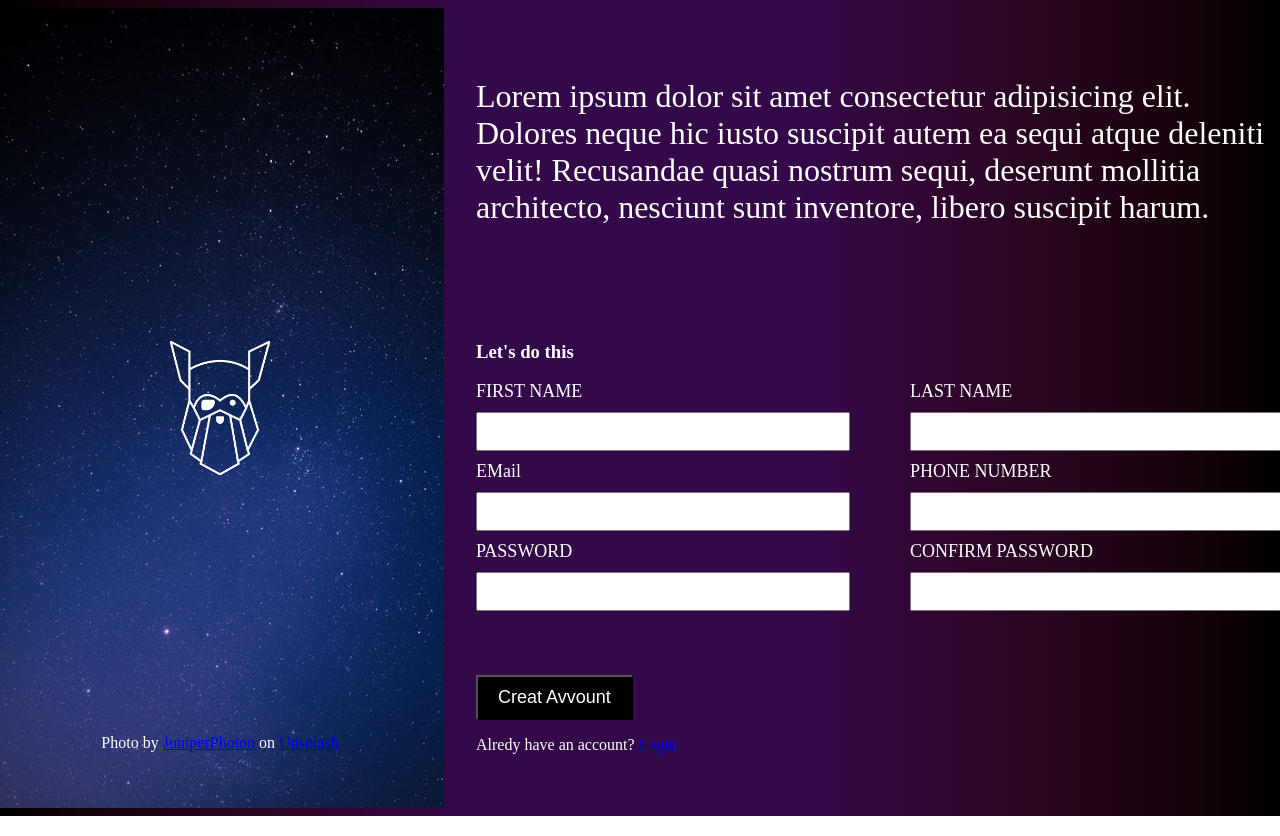
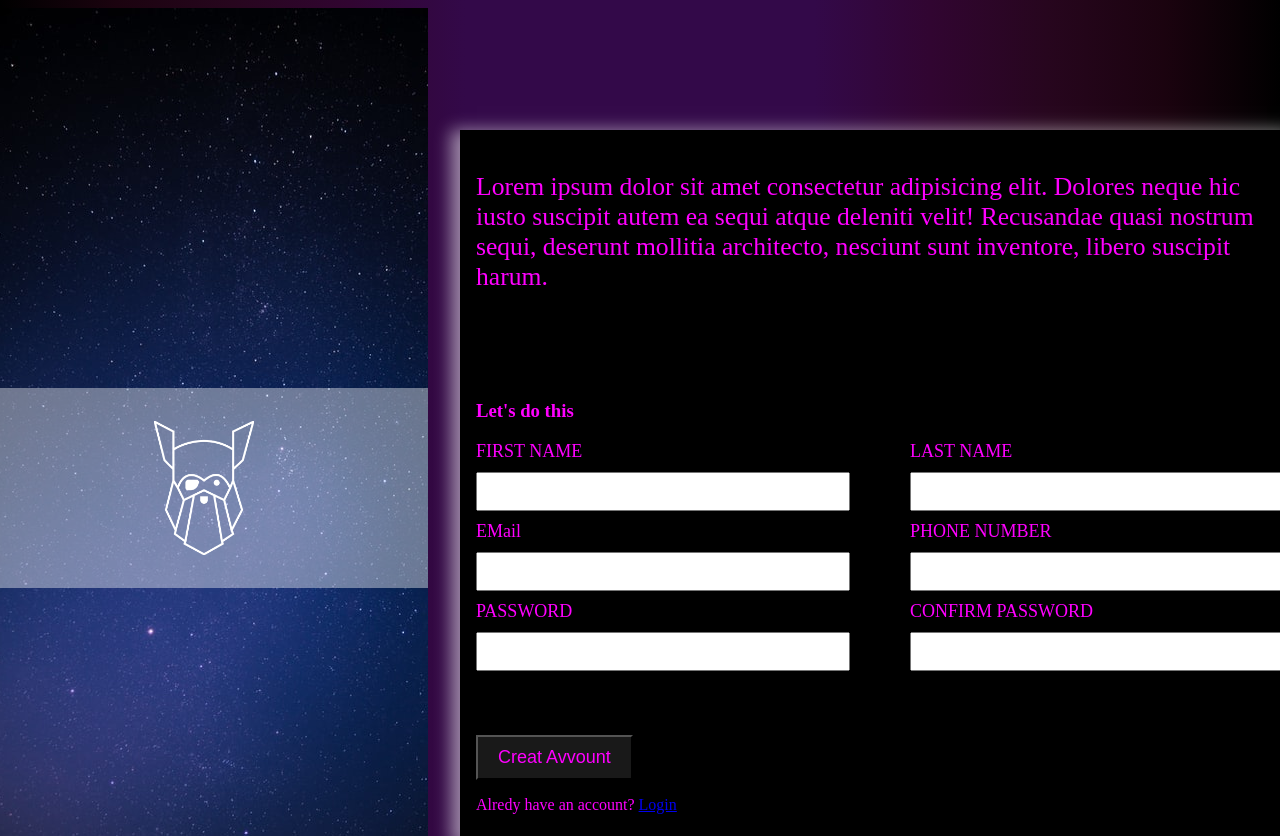
Before and after one commit to Aknexad/signUp-form, a plain HTML site: page index.html in a window 1280 px wide. Shown: the top 836 px of the page. Drawn offline with Linux system fonts and the light colour scheme.

Commit message:
add style

```diff
--- a/index.html
+++ b/index.html
@@ -16,6 +16,7 @@
       <!-- bg section -->
       <div class="bg-section">
         <div class="bg">
+          <div id="bg-op"></div>
           <div class="bg-logo">
             <img
               src="./image/odin-lined.png"
--- a/style.css
+++ b/style.css
@@ -1,7 +1,9 @@
 :root {
   box-sizing: border-box;
 
-  --font-color: #fff;
+  --primary-color: #000;
+  --secondary-color: #191919;
+  --font-color: #ff00ff;
 }
 
 body {
@@ -43,7 +45,8 @@ body {
   justify-content: center;
   align-items: center;
   width: 35vw;
-  height: 100vh;
+  height: 960px;
+  background: no-repeat;
   background-image: url(./image/bg-1.jpg);
 }
 
@@ -61,8 +64,16 @@ body {
   position: absolute;
 }
 
+#bg-op {
+  width: 35vw;
+  height: 200px;
+  background-color: white;
+  opacity: 40%;
+  position: absolute;
+}
+
 .copyright {
-  margin-top: 670px;
+  margin-top: 900px;
   position: absolute;
 }
 
@@ -72,10 +83,19 @@ body {
   justify-content: center;
   align-items: flex-start;
   gap: 4rem;
+  width: 75vw;
+  height: auto;
+  padding: 1rem;
+  background-color: var(--primary-color);
+  -webkit-box-shadow: -9px 0px 16px 0px
+    rgba(50, 50, 50, 0.53);
+  -moz-box-shadow: -9px 0px 16px 0px
+    rgba(255, 255, 255, 0.53);
+  box-shadow: -9px 0px 16px 0px rgba(255, 255, 255, 0.53);
 }
 
 .title {
-  font-size: 2rem;
+  font-size: 1.6rem;
   color: var(--font-color);
 }
 
@@ -107,7 +127,7 @@ form input {
 .btn-login button {
   font-size: large;
   padding: 10px 20px;
-  background-color: black;
+  background-color: var(--secondary-color);
   color: var(--font-color);
 }
 
```
